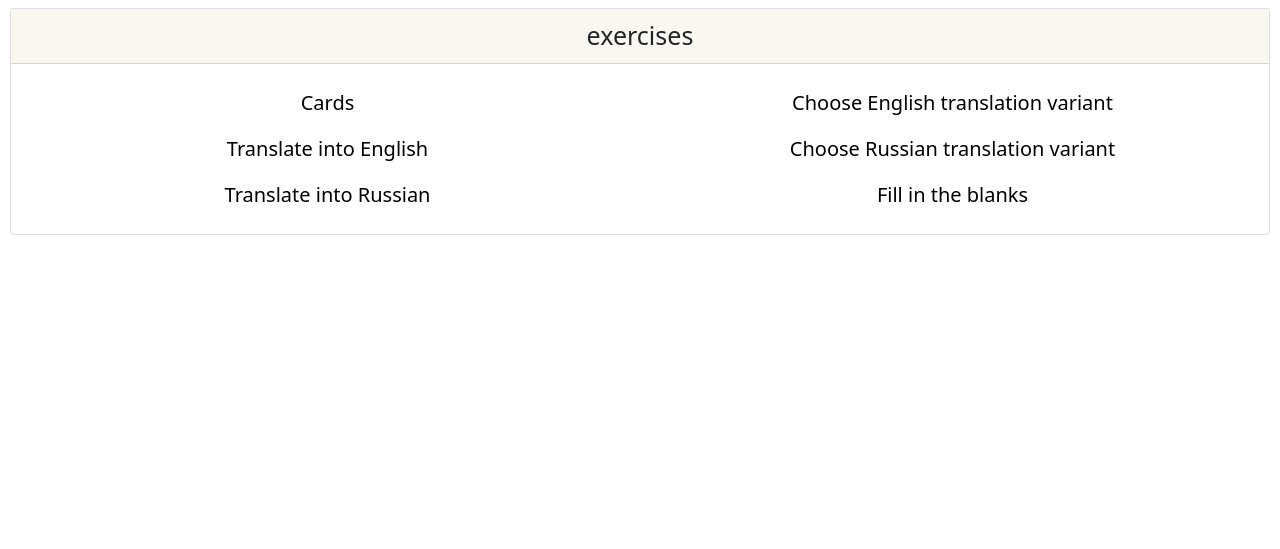
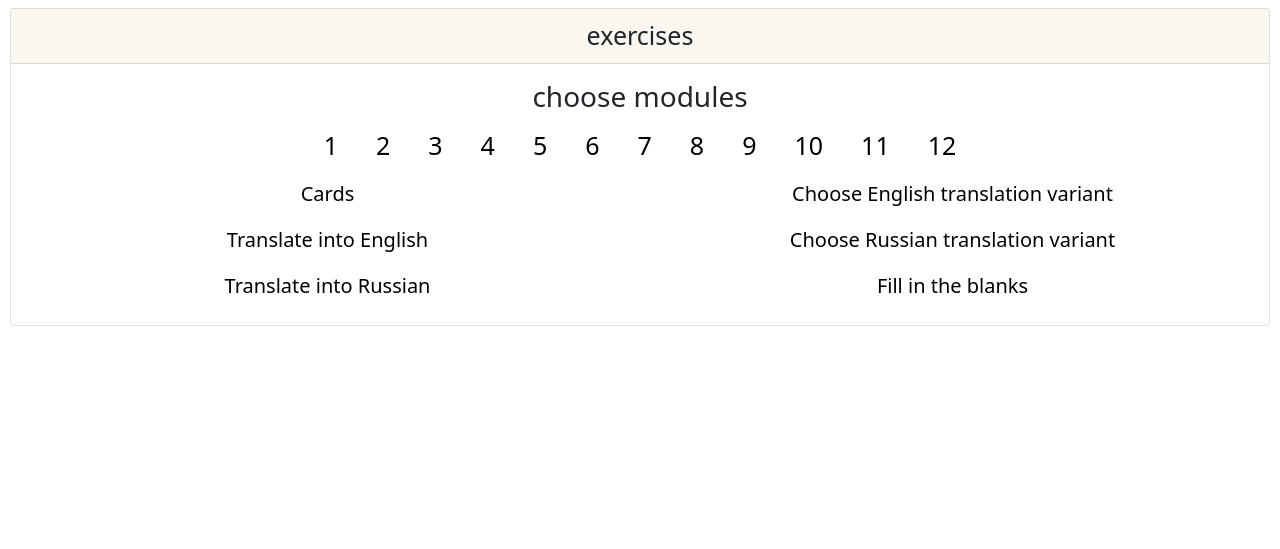
Before and after one commit to smertlove/BaumanDictReborn, a Django app: page /exercise_list in a window 1280 px wide. Shown: the part 56-605 px from the top of the page. Run offline with Django 3.2, Linux system fonts and the light colour scheme; some libraries are stand-ins or nearby versions.

Commit message:
filter nearly finished

```diff
--- a/BaumanDict/main/models.py
+++ b/BaumanDict/main/models.py
@@ -8,8 +8,8 @@ class Entries(models.Model):
     translation = models.CharField('ru translation', max_length=100)
     transcription = models.CharField('eng transcription', max_length=50)
     pos = models.CharField('part of speech', max_length=5)
-    eng_example = models.CharField('eng example sentence', max_length=250)
-    ru_example = models.CharField('ru example sentence', max_length=250)
+    eng_example = models.TextField('eng example sentence', max_length=250)
+    ru_example = models.TextField('ru example sentence', max_length=250)
     module = models.IntegerField('module')
 
     def __str__(self):
--- a/BaumanDict/main/static/main/css/style.css
+++ b/BaumanDict/main/static/main/css/style.css
@@ -244,6 +244,18 @@ user-select: none;
 
 
 
+.my-table {
+  /*position: absolute;*/
+  /*left: 50%;*/
+  /*top: 50%;*/
+  /*-webkit-transform: translate(-50%, -50%);*/
+  /*-moz-transform: translate(-50%, -50%);*/
+  /*-ms-transform: translate(-50%, -50%);*/
+  /*-o-transform: translate(-50%, -50%);*/
+  /*transform: translate(-50%, -50%);*/
+    margin-left: auto;
+    margin-right: auto;
+}
 
 
 
--- /dev/null
+++ b/BaumanDict/main/static/main/js/exercise_filter.js
@@ -0,0 +1,59 @@
+'use strict';
+
+
+
+var allowed_modules = [];
+
+
+var CSStoggleON = {'backgroundColor': '#689CD3'};
+
+var CSStoggleOFF = {'backgroundColor': ''};
+
+
+function deleteElem(arr, elem) {
+    let i = arr.indexOf(elem);
+    if (i !== -1) {
+        arr.splice(i, 1);
+        return arr;
+    }
+    return arr;
+}
+
+function insertElem(arr, elem) {
+    let i = arr.indexOf(elem);
+    if (i === -1) {
+        arr.push(elem);
+
+    }
+    return arr;
+}
+
+function steroidRStrip(str, pattern){
+    let ind = str.lastIndexOf(pattern);
+    return str.substr(0, ind);
+}
+
+function changeBtnsHrefs(){
+    $.each($('.get-task'), function (){
+        let cur = $(this)
+        cur.attr('href', steroidRStrip(cur.attr('href'), '&') + '&modules=' + allowed_modules.join(';'))
+    })
+}
+
+$('.module-filter').on('click', function(){
+    var cur = $(this);
+    if(cur.attr('toggled') == 'false'){
+        cur.attr('toggled', 'true');
+        cur.css(CSStoggleON);
+        allowed_modules = insertElem(allowed_modules, cur.text());
+        console.log(cur.attr('href'))
+
+    }else{
+        cur.attr('toggled', 'false');
+        cur.css(CSStoggleOFF);
+        allowed_modules = deleteElem(allowed_modules, cur.text());
+
+    }
+    changeBtnsHrefs();
+
+})
--- a/BaumanDict/main/static/main/js/livesearch.js
+++ b/BaumanDict/main/static/main/js/livesearch.js
@@ -19,7 +19,7 @@ function liveSearch(ajaxURL, aHrefURL, pattern){
             url: ajaxURL,
             success: function (data) {
                 clearPreviouslySuggestedElements();
-                if (data['data'].length == 0) {
+                if (data['data'].length == 0 && pattern.length>1) {
                     $('#mySuggestions').append(
                         '<p style="margin-left: 5px">nothing found</p>'
                     )
--- a/BaumanDict/main/templates/main/exercise_page.html
+++ b/BaumanDict/main/templates/main/exercise_page.html
@@ -1,5 +1,5 @@
 {% extends 'base/main_template.html' %}
-
+{% load static %}
 {% block title %}Exercises{% endblock %}
 
 {% block content %}
@@ -9,16 +9,40 @@
       exercises
     </div>
     <div class="card-body ">
+    <h3 class="text-center">choose modules</h3>
+        <div class="container table-wrapper">
+
+
+
+        <table class="my-table">
+          <tr class="my-tr">
+              {% for n in modules_num %}
+
+              <td class='my-td '>
+                  <button class="module-filter btn btn-outline-primary dict-btn bigfont col-12 letter" id="filter-{{ n }}"
+                  toggled="false">{{ n }}</button>
+              </td>
+
+              {% endfor %}
+          </tr>
+      </table>
+
+
+
+
+
+
+        </div>
       <div class="row" >
     <div class="col-md-6" >
-      <a href="{% url 'exercise' %}?type=card" class="btn btn-outline-primary btn-lg  col-12 dict-btn" role="button" id="ex1btn">Cards</a>
-      <a href="{% url 'exercise' %}?type=translate&lang=eng" class="btn btn-outline-primary btn-lg  col-12 dict-btn" role="button" id="ex2btn">Translate into English</a>
-      <a href="{% url 'exercise' %}?type=translate&lang=ru" class="btn btn-outline-primary btn-lg  col-12 dict-btn" role="button" id="ex3btn">Translate into Russian</a>
+      <a href="{% url 'exercise' %}?type=card&modules=1" class="btn btn-outline-primary btn-lg  col-12 dict-btn get-task" role="button" id="ex1btn">Cards</a>
+      <a href="{% url 'exercise' %}?type=translate&lang=eng&modules=1" class="btn btn-outline-primary btn-lg  col-12 dict-btn get-task" role="button" id="ex2btn">Translate into English</a>
+      <a href="{% url 'exercise' %}?type=translate&lang=ru&modules=1" class="btn btn-outline-primary btn-lg  col-12 dict-btn get-task" role="button" id="ex3btn">Translate into Russian</a>
     </div>
     <div class="col-md-6" >
-      <a href="{% url 'exercise' %}?type=choose&lang=eng" class="btn btn-outline-primary btn-lg  col-12 dict-btn" role="button" id="ex4btn">Choose English translation variant</a>
-      <a href="{% url 'exercise' %}?type=choose&lang=ru" class="btn btn-outline-primary btn-lg  col-12 dict-btn" role="button" id="ex5btn">Choose Russian translation variant</a>
-      <a href="{% url 'exercise' %}?type=choose&spec=fill" class="btn btn-outline-primary btn-lg  col-12 dict-btn" role="button" id="ex6btn">Fill in the blanks</a>
+      <a href="{% url 'exercise' %}?type=choose&lang=eng&modules=1" class="btn btn-outline-primary btn-lg  col-12 dict-btn get-task" role="button" id="ex4btn">Choose English translation variant</a>
+      <a href="{% url 'exercise' %}?type=choose&lang=ru&modules=1" class="btn btn-outline-primary btn-lg  col-12 dict-btn get-task" role="button" id="ex5btn">Choose Russian translation variant</a>
+      <a href="{% url 'exercise' %}?type=choose&spec=fill&modules=1" class="btn btn-outline-primary btn-lg  col-12 dict-btn get-task" role="button" id="ex6btn">Fill in the blanks</a>
     </div>
   </div>
     </div>
@@ -27,3 +51,8 @@
 </div>
 
 {% endblock %}
+
+
+{% block scripts %}
+    <script src="{% static 'main/js/exercise_filter.js' %}"></script>
+{% endblock %}
--- a/BaumanDict/main/views.py
+++ b/BaumanDict/main/views.py
@@ -25,7 +25,7 @@ def entry_list_load(request):
 
 
 def exercises(request):
-    return render(request, 'main/exercise_page.html')
+    return render(request, 'main/exercise_page.html', {'modules_num': range(1, 13)})
 
 
 def entry(request):
```
Also changed, not shown: BaumanDict/main/services.py (+16 -1 lines), BaumanDict/db.sqlite3.
